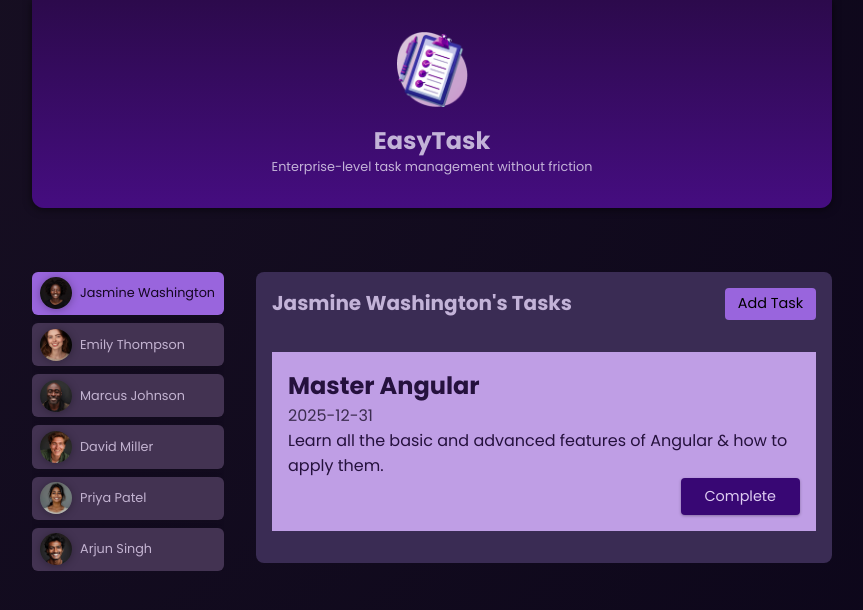
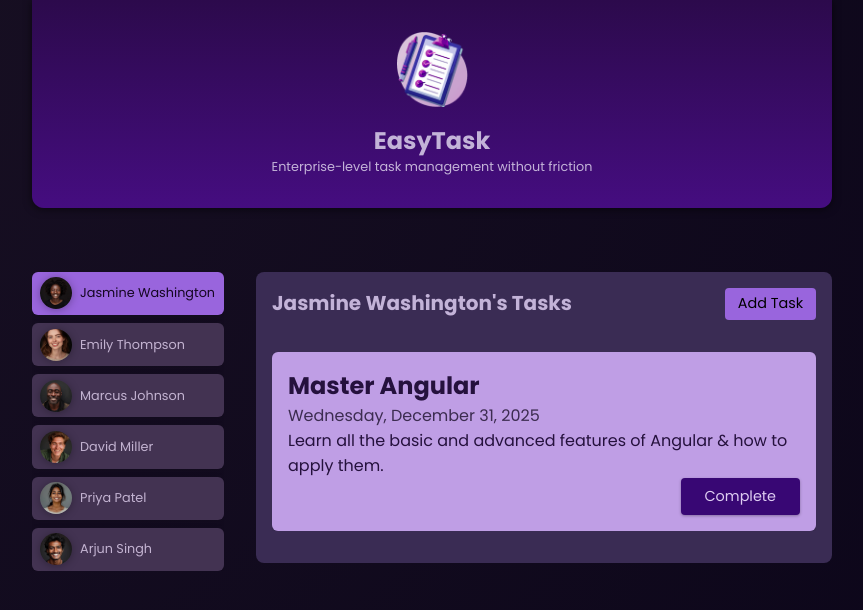
Before and after one commit to DanevskiM/Angular, an Angular app in the folder 01-starting-project/: page / in a window 1280 px wide. Both pictures are taken after a click on the button "Jasmine Washington". Shown: the top 610 px of the page, without its empty margins (208-1071 px from the left). Built offline with nearby package versions, Linux system fonts and the light colour scheme.

Commit message:
card.component

```diff
--- /dev/null
+++ b/01-starting-project/src/app/shared/card/card.component.css
@@ -0,0 +1,5 @@
+div {
+  border-radius: 6px;
+  box-shadow: 0 1px 6px rgba(0, 0, 0, 0.1);
+  overflow: hidden;
+}
--- /dev/null
+++ b/01-starting-project/src/app/shared/card/card.component.html
@@ -0,0 +1,3 @@
+<div>
+  <ng-content />
+</div>
--- a/01-starting-project/src/app/tasks/task/task.component.html
+++ b/01-starting-project/src/app/tasks/task/task.component.html
@@ -1,8 +1,10 @@
+<app-card>
   <article>
     <h2>{{ task.title }}</h2>
-  <time>{{ task.dueDate }}</time>
+    <time>{{ task.dueDate | date: "fullDate" }}</time>
     <summary>{{ task.summary }}</summary>
     <p class="actions">
       <button (click)="onCompleteTask()">Complete</button>
     </p>
   </article>
+</app-card>
--- a/01-starting-project/src/app/tasks/task/task.component.ts
+++ b/01-starting-project/src/app/tasks/task/task.component.ts
@@ -1,10 +1,11 @@
 import { Component, EventEmitter, Input, Output } from '@angular/core';
 import { type Task } from './task.model';
-import { NewTaskComponent } from '../new-task/new-task.component';
+import { DatePipe } from '@angular/common';
+import { CardComponent } from "../../shared/card/card.component";
 @Component({
   selector: 'app-task',
   standalone: true,
-  imports: [],
+  imports: [CardComponent, DatePipe],
   templateUrl: './task.component.html',
   styleUrl: './task.component.css'
 })
--- a/01-starting-project/src/app/user/user.component.css
+++ b/01-starting-project/src/app/user/user.component.css
@@ -1,8 +1,4 @@
-div {
-  border-radius: 6px;
-  box-shadow: 0 1px 6px rgba(0, 0, 0, 0.1);
-  overflow: hidden;
-}
+
 
 button {
   display: flex;
--- a/01-starting-project/src/app/user/user.component.html
+++ b/01-starting-project/src/app/user/user.component.html
@@ -1,6 +1,6 @@
-<div>
+<app-card>
   <button [class.active]="selected" (click)="onSelectUser()">
     <img [src]="imagePath" [alt]="user.name" />
     <span>{{ user.name }}</span>
   </button>
-</div>
+</app-card>
--- a/01-starting-project/src/app/user/user.component.ts
+++ b/01-starting-project/src/app/user/user.component.ts
@@ -1,11 +1,12 @@
 import { Component, EventEmitter, Input, Output, output } from '@angular/core';
 
 import { type User } from './user.model';
+import { CardComponent } from "../shared/card/card.component";
 
 @Component({
   selector: 'app-user',
   standalone: true,
-  imports: [],
+  imports: [CardComponent],
   templateUrl: './user.component.html',
   styleUrl: './user.component.css'
 })
```
Also changed, not shown: 01-starting-project/src/app/shared/card/card.component.ts (added, +12 -0 lines). Lines whose indentation alone changed are shown as unchanged.
